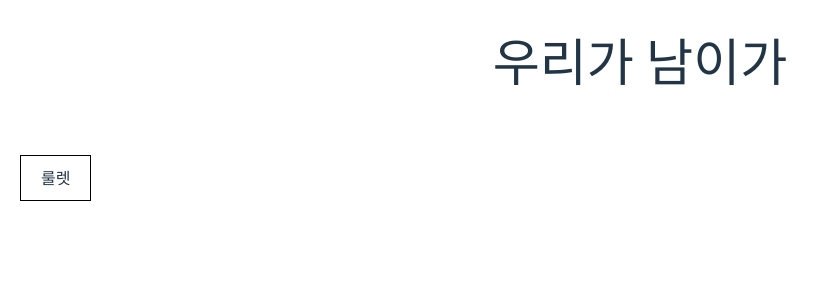
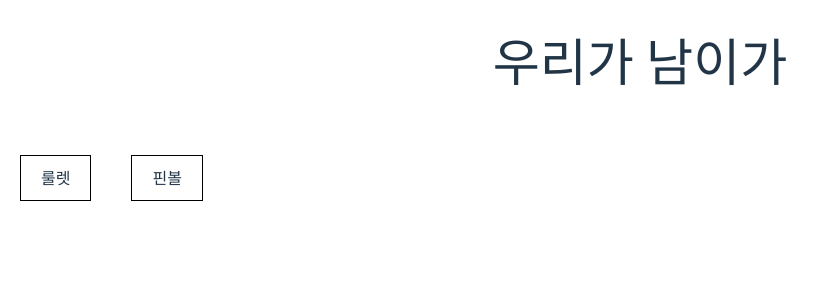
Before and after one commit to yyytae0/FMC-home, a React (Vite) app: page / in a window 1280 px wide. Shown: the top 300 px of the page, without its empty margins (0-829 px from the left). Built offline with nearby package versions, Linux system fonts and the light colour scheme.

Commit message:
Feat: set router to go marble roulette

```diff
--- a/src/App.tsx
+++ b/src/App.tsx
@@ -2,6 +2,7 @@ import './App.css';
 import { BrowserRouter as Router, Route, Routes } from 'react-router-dom';
 import EntryPage from './pages/EntryPage';
 import RoulettePage from './pages/RoulettePage';
+import MarblePage from './pages/MarblePage';
 
 function App() {
 
@@ -10,6 +11,7 @@ function App() {
       <Routes>
         <Route path='/' element={<EntryPage/>}/>
         <Route path='/roulette' element={<RoulettePage/>}/>
+        <Route path='/marble' element={<MarblePage/>}/>
       </Routes>
     </Router>
   )
--- a/src/pages/EntryPage.tsx
+++ b/src/pages/EntryPage.tsx
@@ -16,6 +16,14 @@ const EntryPage = () => {
           >
             룰렛
           </div>
+          <div
+            onClick={() => {
+              navigate('/marble');
+            }}
+            style={styles.routeBadge}
+          >
+            핀볼
+          </div>
         </div>
       </div>
     </div>
--- /dev/null
+++ b/src/pages/MarblePage.tsx
@@ -0,0 +1,13 @@
+import styles from './PageStyles';
+
+const MarblePage = () => {
+  return (
+    <div style={styles.pageWrap}>
+      <div style={styles.pageInnerWrap}>
+        <iframe src="https://roulette-theta-three.vercel.app/" frameBorder="0" width='100%' height='100%'></iframe>
+      </div>
+    </div>
+  )
+}
+
+export default MarblePage;
```
